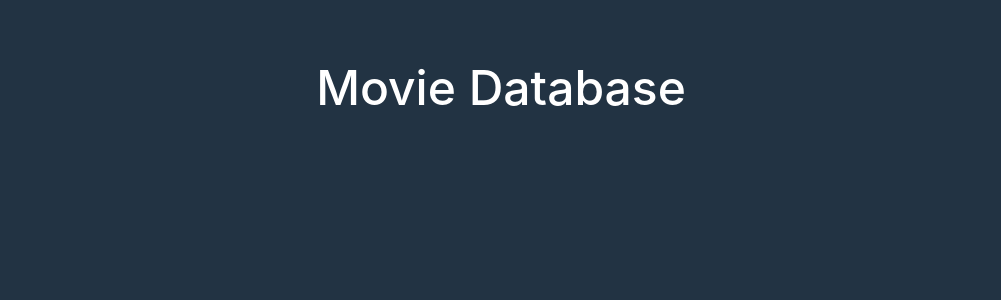
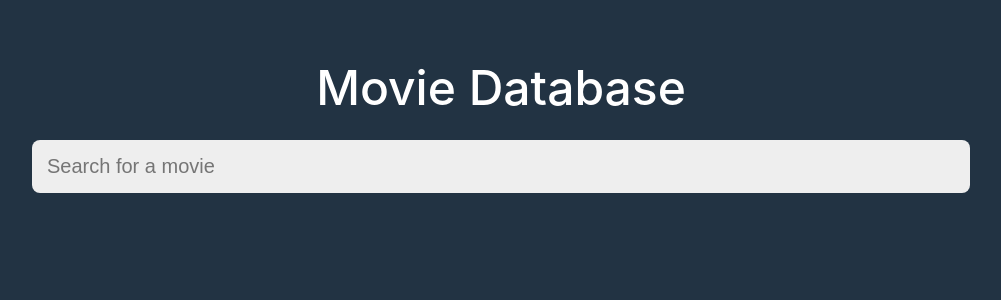
Before and after one commit to jtubay/reactMovieSearcher, a React (Create React App) app: page / in a window 1280 px wide. Shown: the top 300 px of the page, without its empty margins (139-1140 px from the left). Built offline with nearby package versions, Linux system fonts and the light colour scheme.

Commit message:
added styling to search component

```diff
--- a/src/component/Search.jsx
+++ b/src/component/Search.jsx
@@ -3,7 +3,7 @@
 function Search() {
     return (
         <section className="searchbox-wrap">
-
+            <input type="text" placeholder="Search for a movie" className="searchbox"/>
         </section>
     )
 }
--- a/src/index.css
+++ b/src/index.css
@@ -19,3 +19,30 @@
     font-weight: 500;
     text-align: center;
 }
+
+main {
+    width: 100%;
+    margin: 0 auto;
+    max-width: 968px;
+}
+section {
+    padding: 15px;
+}
+
+.searchbox {
+    display: block;
+    width: 100%;
+    padding: 15px;
+    border: none;
+    outline: none;
+    background: none;
+    background-color: #eee;
+    border-radius: 8px;
+    color: #535854;
+    font-size: 20px;
+    font-weight: 300;
+    transition: 0.4s ease-out;
+}
+.searchbox:focus{
+    box-shadow: 0px 0px 8px 3px #4484c4;
+}
```
